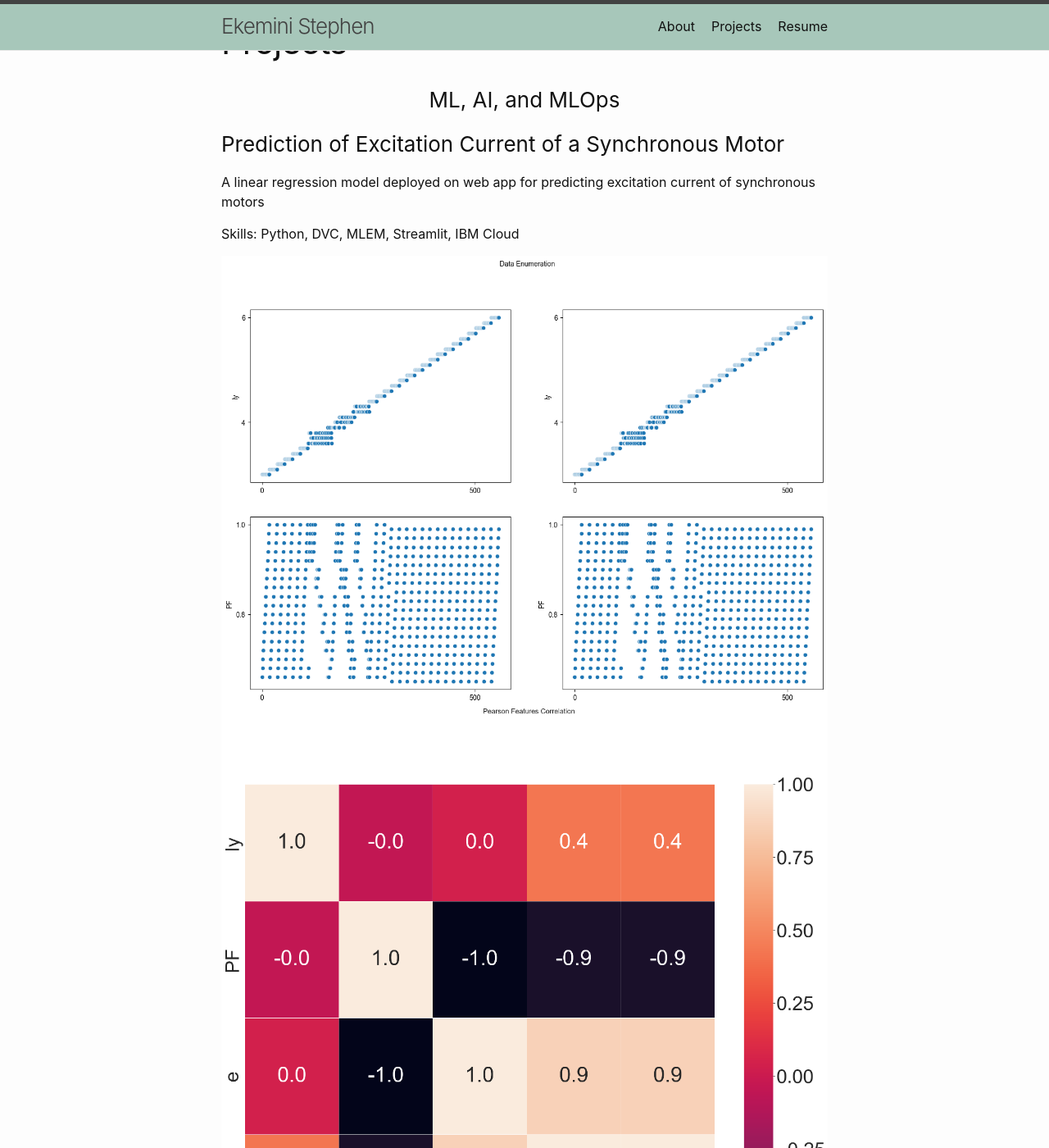
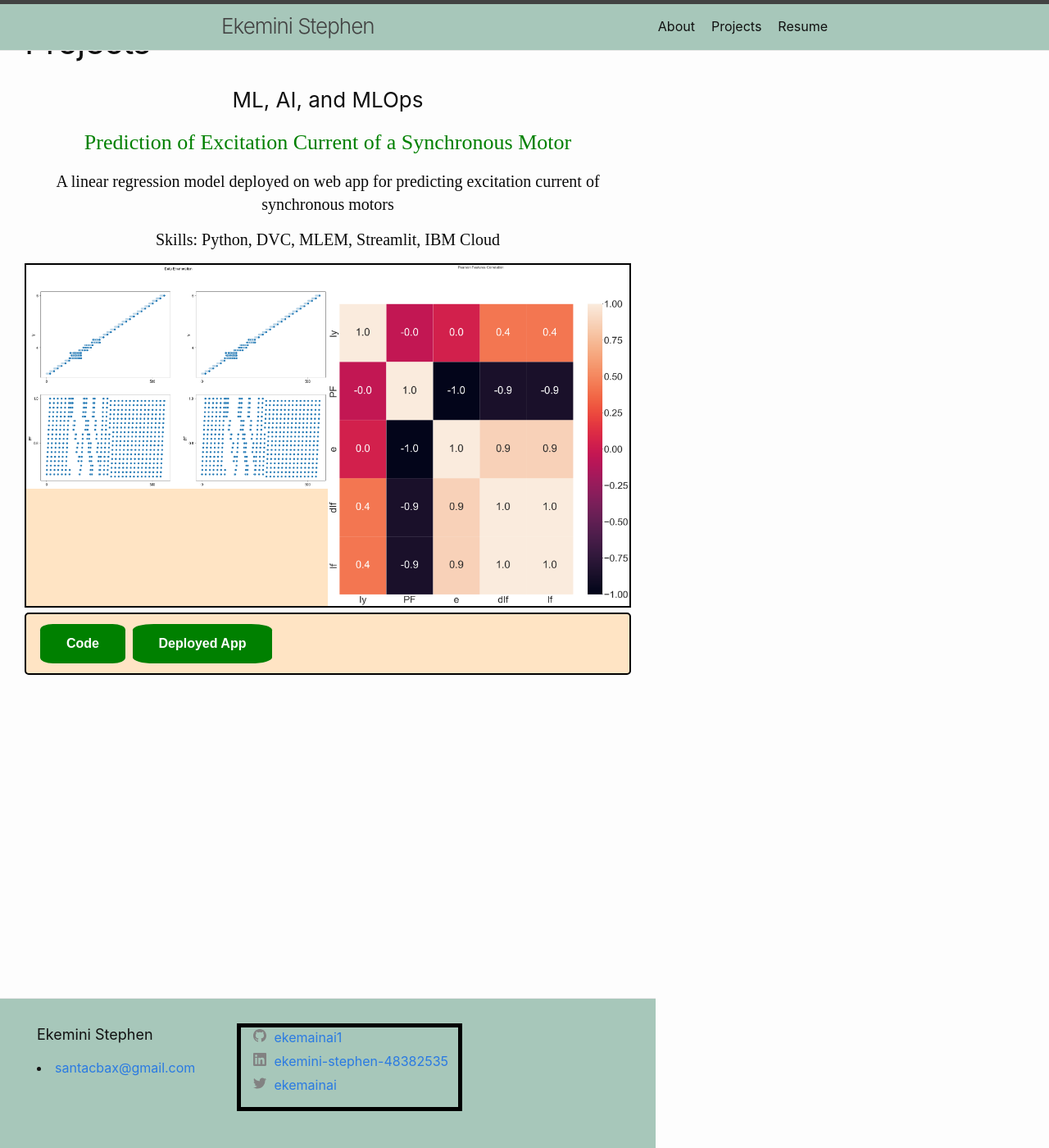
Before and after one commit to ekemainaiML/ekepatkemi, a Jekyll site: the page built from projects.md, in a window 1280 px wide and 1400 px high. Shown: the whole window at 82% size. Built offline with Jekyll 4.4.1, drawn with Linux system fonts in a browser that asks for light colours.

Commit message:
Edit css file

```diff
--- a/_sass/minima/_layout.scss
+++ b/_sass/minima/_layout.scss
@@ -1,7 +1,8 @@
+
 /**
  * Site header
  */
-.site-header {
+ .site-header {
   border-top: 5px solid $grey-color-dark;
   border-bottom: 1px solid $grey-color-light;
   min-height: $spacing-unit * 1.865;
@@ -175,6 +176,7 @@
 /**
  * Page content
  */
+
 .page-content {
   padding: $spacing-unit 0;
   flex: 1;
@@ -253,3 +255,143 @@
     }
   }
 }
+
+.resume-body {
+  position: absolute;
+}
+
+.projects-body {
+  position: absolute;
+}
+
+.about-body {
+  position: absolute;
+}
+
+.home-body {
+  position: absolute;
+}
+
+/**
+  Resume list styling
+*/
+ol.resume-list1 li:before{
+  list-style: outside;
+  content: '👉 '
+}
+
+ol.resume-list2 li:before{
+  list-style: outside;
+  content: '😴 ';
+}
+ol.resume-list2 > li:nth-child(1)::before {
+  content: "🔁 ";
+}
+ol.resume-list2 > li:nth-child(30)::before {
+  content: "🔁 ";
+}
+ol.resume-list2 > li:nth-child(45)::before {
+  content: "🔁 ";
+}
+ol.resume-list2 > li:nth-child(59)::before {
+  content: "🔁 ";
+}
+ol.resume-list2 > li:nth-child(62)::before {
+  content: "🔁 ";
+}
+ol.resume-list2 > li:nth-child(67)::before {
+  content: "🔁 ";
+}
+
+ol.resume-list3 li:before{
+  list-style: outside;
+  content: '🏫';
+}
+
+ol.resume-list4 li:before{
+  list-style: outside;
+  content: '🏆 ';
+}
+
+ol.resume-list5 li:before{
+  list-style: outside;
+  content: '🛂 ';
+}
+
+ol.resume-list6 li:before{
+  list-style: outside;
+  content: '💪 ';
+}
+
+.project-title {
+   font-family: serif;
+   font-weight: 300;
+   font-size: 36px;
+   line-height: 1.4em;
+   color: green;
+   text-align: center;
+}
+
+.project-description {
+  font-family: serif;
+  font-weight: 100;
+  font-size: 20px;
+  line-height: 1.4em;
+  color: rgb(10, 10, 10);
+  text-align: center;
+}
+
+.project-button {
+  position: static;
+  border-radius: 15%;
+  border: crimson;
+  background-color: green;
+  color: white;
+  padding: 15px 32px;
+  text-align: center;
+  text-decoration: dashed;
+  display: inline-block;
+  font-size: 16px;
+  margin: 4px 2px;
+  cursor: pointer;
+}
+
+.share-page {
+  border: 2px solid black;
+  background-color: bisque;
+  color: light-color;
+  padding: 8px 15px;
+  border-radius: 5px;
+  margin: 0.2 * $spacing-unit 0;
+
+  a {
+      font-weight: 700;
+      color: #fff;
+      margin-left: 0px;
+
+      &:hover {
+          border-bottom: 1px dashed #fff;
+      }
+  }
+}
+/* Three image containers (use 25% for four, and 50% for two, etc) */
+.row {
+  border: 2px solid black;
+  background-color: bisque;
+  display: flex;
+  flex-wrap: wrap;
+  justify-content: space-around;
+  margin: 0;
+}
+
+.row:hover {
+  opacity: 0.3;
+  background-color: aqua;
+}
+
+.column {
+  width: 50%;
+  height: 50%;
+  display: inline-block;
+
+}
```
